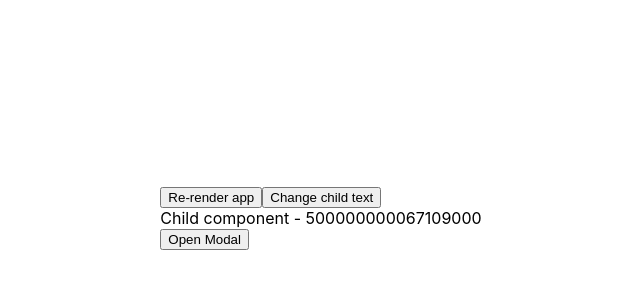
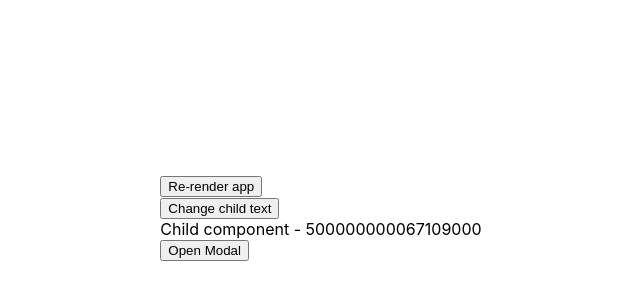
Before and after one commit to sholua/react-memoization-lanars, a React (Create React App) app: page / in a window 1280 px wide. Shown: the part 182-482 px from the top of the page, without its empty margins (319-959 px from the left). Built offline with nearby package versions, Linux system fonts and the light colour scheme.

Commit message:
Child state was moved down

```diff
--- a/src/components/ChildComponent.tsx
+++ b/src/components/ChildComponent.tsx
@@ -1,11 +1,7 @@
-import { FC } from 'react';
+import { useState } from 'react';
 
-interface Props {
-  params: { text: string };
-  onClick: () => void;
-}
-
-const ChildComponent: FC<Props> = ({ params }) => {
+const ChildComponent = () => {
+  const [text, setText] = useState('Child component');
   console.log('Child re-rendered');
 
   let sum = 0;
@@ -16,7 +12,11 @@ const ChildComponent: FC<Props> = ({ params }) => {
 
   return (
     <div>
-      {params.text} - {sum}
+      <button onClick={() => setText((prev) => prev + '!')}>
+        Change child text
+      </button>
+      <br />
+      {text} - {sum}
     </div>
   );
 };
--- a/src/components/ParentComponent.tsx
+++ b/src/components/ParentComponent.tsx
@@ -1,17 +1,12 @@
-import { useCallback, useMemo, useState } from 'react';
+import { useState } from 'react';
 
 import ButtonWithModal from './ButtonWithModal';
 import ChildComponent from './ChildComponent';
 
 function ParentComponent() {
   const [parentRenderIndex, setParentRenderIndex] = useState(0);
-  const [childText, setChildText] = useState('Child component');
 
   console.log(`Parent rendered ${parentRenderIndex}`);
-
-  const params = useMemo(() => ({ text: childText }), [childText]);
-
-  const handleClick = useCallback(() => {}, []);
 
   return (
     <div>
@@ -19,13 +14,7 @@ function ParentComponent() {
         Re-render app
       </button>
 
-      <button onClick={() => setChildText((prev) => prev + '!')}>
-        Change child text
-      </button>
-
-      <br />
-
-      <ChildComponent params={params} onClick={handleClick} />
+      <ChildComponent />
 
       <ButtonWithModal />
     </div>
```
